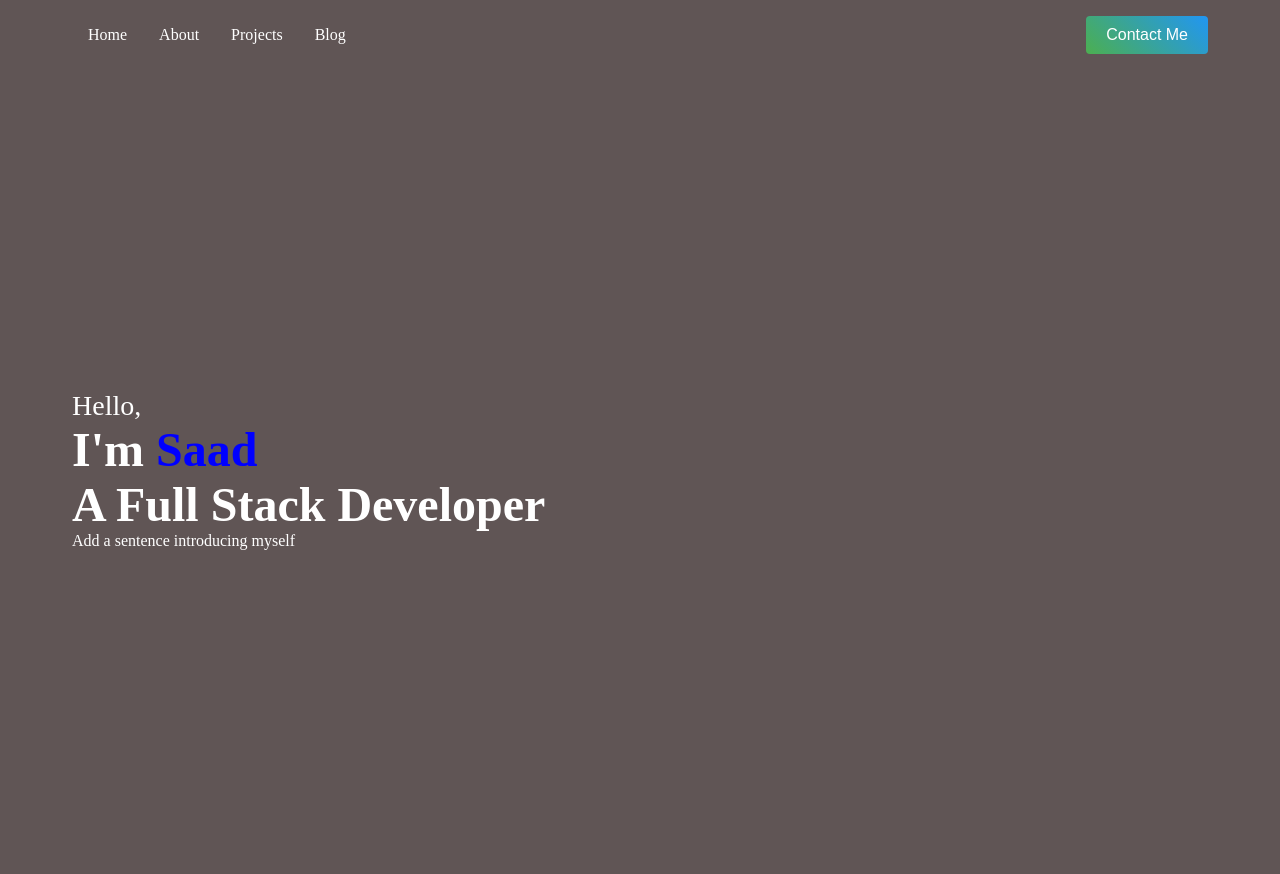
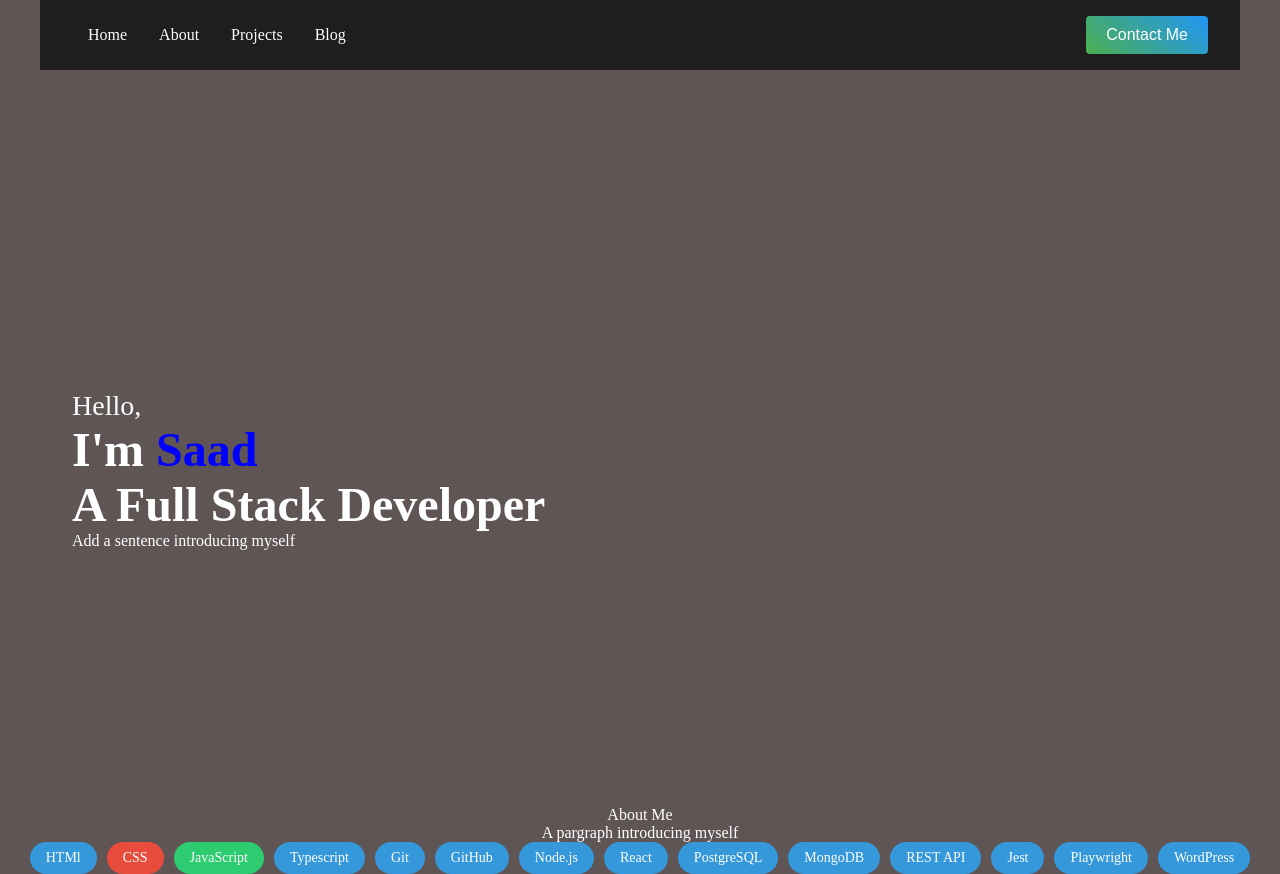
Before and after one commit to saadash1268/Portfolio, a React (Create React App) app: page / in a window 1280 px wide. Before the commit the page ends 806 px from the top, so only its background shows below. Built offline with nearby package versions, Linux system fonts and the light colour scheme.

Commit message:
added skills on home page in shapes but need styling

```diff
--- a/src/App.js
+++ b/src/App.js
@@ -1,11 +1,13 @@
 import Navbar from "./components/Nav/navbar";
 import Intro from "./components/Intro/intro";
+import Skills from "./components/Skills/skills";
 
 function App() {
   return (
     <div className="App">
       <Navbar/>
       <Intro/>
+      <Skills/>
     </div>
   );
 }
--- a/src/components/Nav/navbar.css
+++ b/src/components/Nav/navbar.css
@@ -1,4 +1,5 @@
 .navbar {
+  background: rgb(30,30,30);
     height: 5ren;
     width: 100vw;
     max-width: 75rem;
--- /dev/null
+++ b/src/components/Skills/skills.css
@@ -0,0 +1,47 @@
+#skills {
+    overflow: hidden;
+    width: 100vw;
+    max-width: fit-content;
+    display: flex;
+    flex-direction: column;
+    align-items: center;
+    justify-content: center;
+    text-align: center;
+    margin: 0 auto;
+}
+
+
+
+
+
+.skillTitle {
+    /* Styles for the title */
+}
+
+.skillDesc {
+    /* Styles for the description */
+}
+
+.skillsList {
+    list-style: none;
+    padding: 0;
+    display: flex;
+    gap: 10px;
+}
+
+.skillItem {
+    color: #fff;
+    border-radius: 20px;
+    padding: 8px 16px;
+    font-size: 14px;
+    --skill-color: #3498db;
+    background-color: var(--skill-color);
+}
+
+.skillItem:nth-child(2) {
+    --skill-color: #e74c3c;
+}
+
+.skillItem:nth-child(3) {
+    --skill-color: #2ecc71;
+}
--- a/src/components/Skills/skills.js
+++ b/src/components/Skills/skills.js
@@ -0,0 +1,26 @@
+import React from "react";
+import './skills.css';
+
+const Skills = () => {
+
+    const skillsList = ["HTMl", "CSS", "JavaScript", "Typescript", "Git", "GitHub", "Node.js", "React", "PostgreSQL", "MongoDB", "REST API", "Jest", "Playwright", "WordPress" ]
+
+    return (
+        <section id='skills'>
+            <span className="skillTitle">About Me</span>
+            <span className="skillDesc"> A pargraph introducing myself</span>
+            <ul className="skillsList">
+                {skillsList.map((skill, index) => (
+                    <li key={index} className="skillItem">
+                        {skill}
+                    </li>
+                ))}
+
+            </ul>
+        </section>
+    )
+}
+
+
+
+export default Skills;
```
